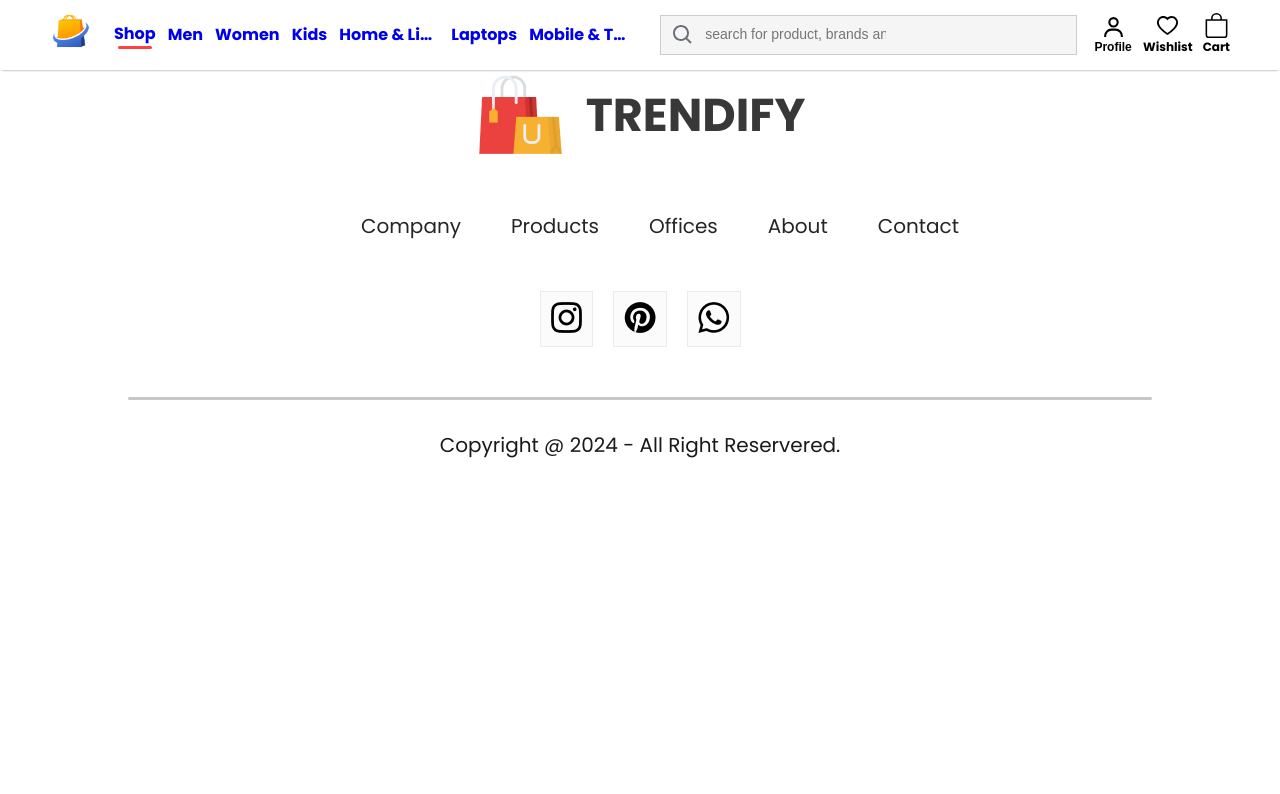
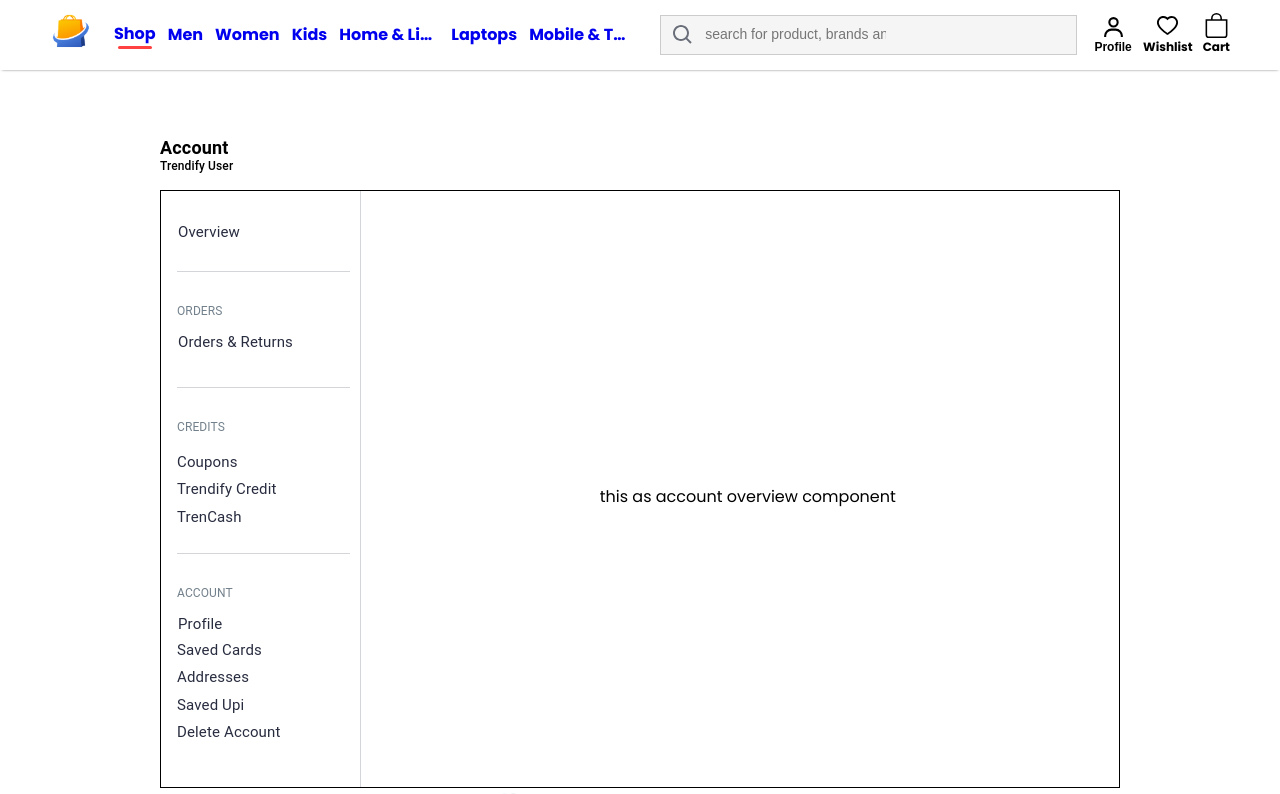
Before and after one commit to Pratik0192/Ecommerce-website-trendify, a React (Create React App) app: page /accountpage in a window 1280 px wide. Shown: the top 794 px of the page. Built offline with nearby package versions, Linux system fonts and the light colour scheme.

Commit message:
account page layout created

```diff
--- a/src/App.js
+++ b/src/App.js
@@ -22,6 +22,7 @@ import OrderConfirmed from "./Components/Checkout/OrderConfirmed/OrderConfirmed"
 import men_banner from './Components/Assets/banner_mens.png';
 import women_banner from './Components/Assets/banner_women.png';
 import kid_banner from './Components/Assets/banner_kids.png';
+import AccountPage from "./Pages/AccountPage/AccountPage";
 
 
 function App() {
@@ -58,6 +59,7 @@ function App() {
           <Route path='/checkout/review' element={<OrderReview hideNavbar={hideNavbar} />}/>
           <Route path='/checkout/payment' element={<OrderPayment hideNavbar={hideNavbar} />}/>
           <Route path='/orderconfirmed' element={<OrderConfirmed hideNavbar={hideNavbar} />}/>
+          <Route path='/accountpage' element={<AccountPage/>} />
         </Routes>
         <Footer/>
       </BrowserRouter>
--- /dev/null
+++ b/src/Components/OrderAndReturn/OrderAndReturn.jsx
@@ -0,0 +1,11 @@
+import React from 'react'
+
+const OrderAndReturn = () => {
+  return (
+    <div>
+        orders component
+    </div>
+  )
+}
+
+export default OrderAndReturn
--- /dev/null
+++ b/src/Components/OverviewComponent/OverviewComponent.jsx
@@ -0,0 +1,11 @@
+import React from 'react'
+
+const OverviewComponent = () => {
+  return (
+    <div>
+        this as account overview component
+    </div>
+  )
+}
+
+export default OverviewComponent
--- /dev/null
+++ b/src/Components/ProfileComponent/ProfileComponent.jsx
@@ -0,0 +1,11 @@
+import React from 'react'
+
+const ProfileComponent = () => {
+  return (
+    <div>
+        profile details
+    </div>
+  )
+}
+
+export default ProfileComponent
--- a/src/Components/UserProfileDropdown/UserProfileDropdown.jsx
+++ b/src/Components/UserProfileDropdown/UserProfileDropdown.jsx
@@ -73,9 +73,11 @@ const UserProfileDropdown = (props) => {
         </Link>
       </MenuItem>
       <Divider sx={{width: '90%', margin: '0 auto'}}/>
-      <MenuItem sx={{color: '#666', '&:hover': {color: '#000', fontSize: '17px'}}}>
-        Orders
-      </MenuItem>
+      <Link to='/accountpage'>
+        <MenuItem sx={{color: '#666', '&:hover': {color: '#000', fontSize: '17px'}}}>
+          Orders
+        </MenuItem>
+      </Link>
       <MenuItem sx={{color: '#666', '&:hover': {color: '#000', fontSize: '17px' }}}>
         Wishlists
       </MenuItem>
--- /dev/null
+++ b/src/Pages/AccountPage/AccountPage.jsx
@@ -0,0 +1,124 @@
+import React, { Fragment, useState } from 'react'
+import { Grid, Typography, Box, List, ListItem } from '@mui/material';
+import OverviewComponent from '../../Components/OverviewComponent/OverviewComponent';
+import OrderAndReturn from '../../Components/OrderAndReturn/OrderAndReturn';
+import ProfileComponent from '../../Components/ProfileComponent/ProfileComponent';
+
+const subtitleStyle = {
+  fontSize:'12px',
+  color:'#73818c',
+  padding:'10px 0',
+  textTransform:'uppercase'
+}
+
+const optionStyle = {
+  fontSize:'15px',
+  color:'#282c3f',
+  margin:'5px 0'
+}
+
+const AccountPage = () => {
+  const [selectedItem, setSelectedItem] = useState("overview");
+
+  const handleItemSelect = (item) => {
+    setSelectedItem(item);
+  };
+
+  return (
+    <Fragment>
+      <Typography sx={{fontSize:'18px', fontWeight:'700', marginLeft:'12.5%', marginTop:'5%'}}>
+        Account
+      </Typography>
+      <Typography sx={{fontSize:'12px', fontWeight:'500', marginTop:'-4px', marginLeft:'12.5%', marginBottom:'15px'}}>
+        Trendify User
+      </Typography>
+      <Grid container spacing={2} xs={12} md={9} sx={{border:'1px solid black', margin:'auto'}}>
+        <Grid item xs={12} md={2.5} sx={{borderRight:'1px solid #d4d5d9'}}>
+          <List component="nav">
+            <Box sx={{ padding:'0 10px 10px 0'}}>
+
+            {/* Sidebar Links */}
+              <Box sx={{borderBottom:'1px solid #d4d5d9'}}>
+                <ListItem
+                  sx={{margin:'-12px 0 0 -15px', cursor:'pointer'}}
+                  onClick={() => handleItemSelect("overview")}
+                >
+                  <Typography style={{fontSize:'15px', color:'#282c3f', padding:'10px 0 20px 0'}}>
+                    Overview
+                  </Typography>
+                </ListItem>
+              </Box>
+              <Box sx={{borderBottom:'1px solid #d4d5d9', padding:'20px 0'}}>
+                <Typography style={subtitleStyle}>
+                  orders
+                </Typography>
+                <ListItem
+                  sx={{margin:'-12px 0 0 -15px', cursor:'pointer'}}
+                  onClick={() => handleItemSelect("orders")}
+                >
+                  <Typography sx={optionStyle}>
+                    Orders & Returns
+                  </Typography>
+                </ListItem>
+              </Box>
+              <Box sx={{borderBottom:'1px solid #d4d5d9', padding:'20px 0'}}>
+                <Typography style={subtitleStyle}>
+                  credits
+                </Typography>
+                <Typography sx={optionStyle}>
+                  Coupons
+                </Typography>
+                <Typography sx={optionStyle}>
+                  Trendify Credit
+                </Typography>
+                <Typography sx={optionStyle}>
+                  TrenCash
+                </Typography>
+              </Box>
+              <Box sx={{padding:'20px 0'}}>
+                <Typography style={subtitleStyle}>
+                    account
+                </Typography>
+                <ListItem
+                  sx={{margin:'-12px 0 -15px -15px', cursor:'pointer'}}
+                  onClick={() => handleItemSelect("accountPage")}
+                >
+                  <Typography sx={optionStyle}>
+                    Profile
+                  </Typography>
+                </ListItem>
+                <Typography sx={optionStyle}>
+                  Saved Cards
+                </Typography>
+                <Typography sx={optionStyle}>
+                  Addresses
+                </Typography>
+                <Typography sx={optionStyle}>
+                  Saved Upi
+                </Typography>
+                <Typography sx={optionStyle}>
+                  Delete Account
+                </Typography>
+              </Box>
+            </Box>
+          </List>
+        </Grid>
+
+      {/* Main Content */}
+        <Grid item xs={12} md={9.5} container justifyContent="center" alignItems="center">
+          {
+            selectedItem === "overview" ?
+              <OverviewComponent/>:
+            selectedItem === "orders" ?
+              <OrderAndReturn/>:
+            selectedItem === "accountPage" ?
+              <ProfileComponent/>:
+            <div></div>
+          }
+        </Grid>
+      </Grid>
+    </Fragment>
+  )
+}
+
+export default AccountPage
```
